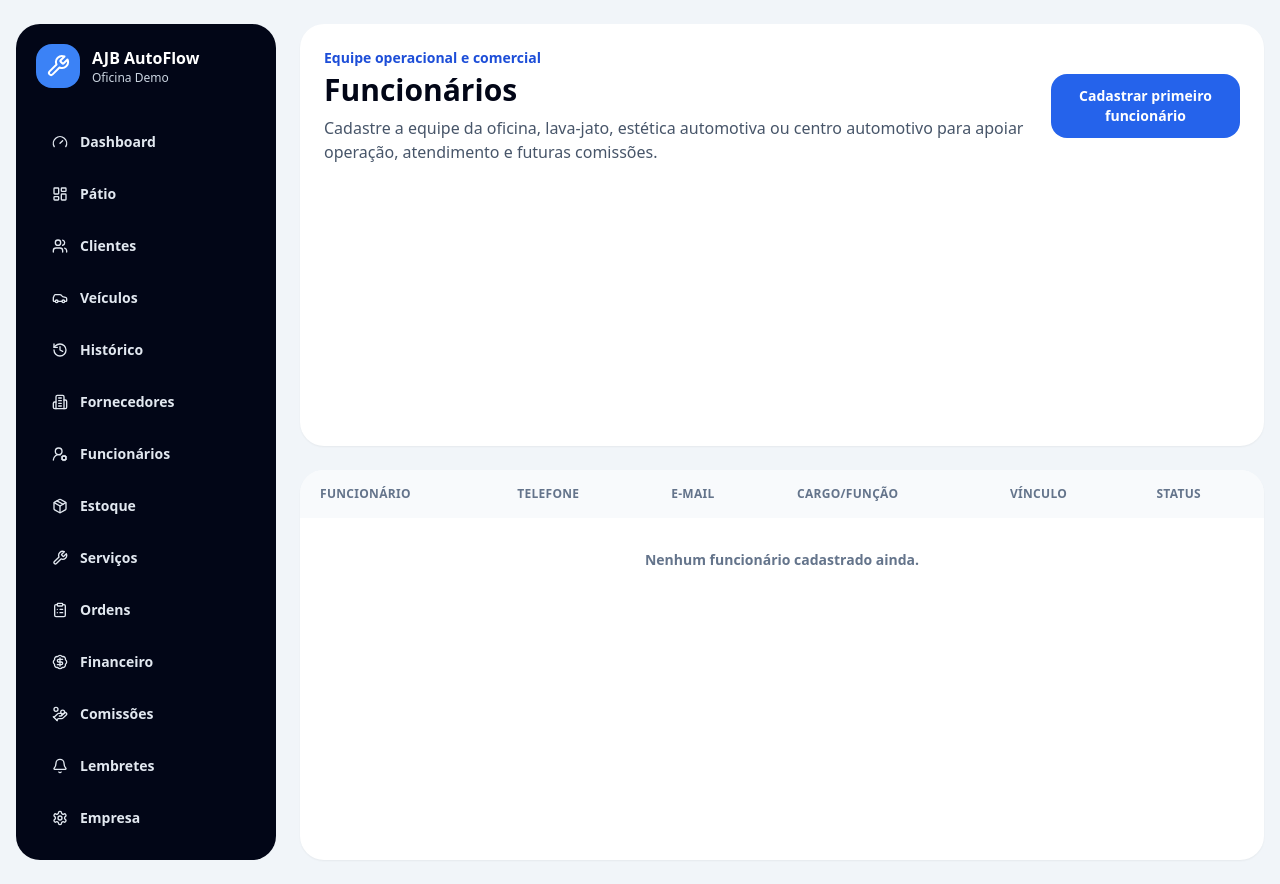
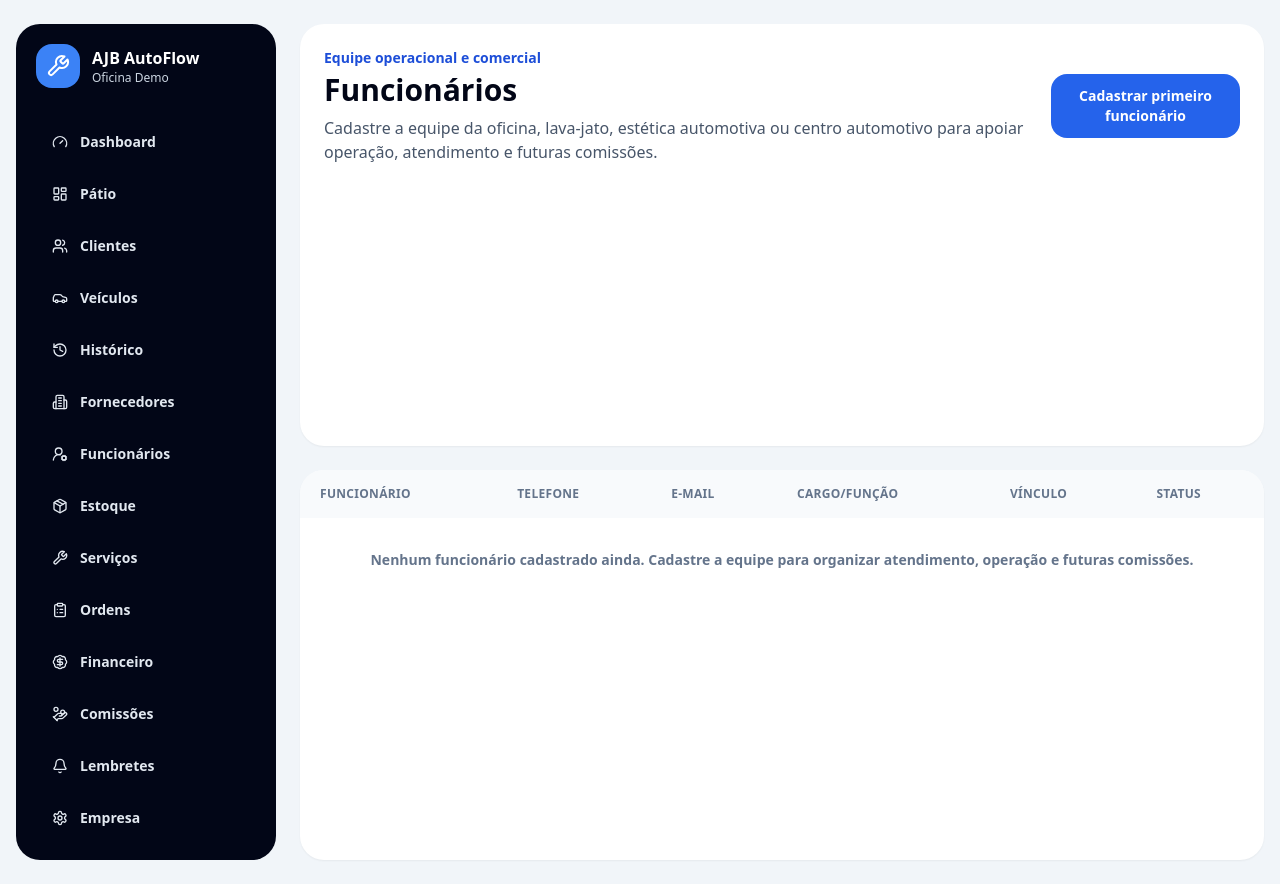
Before and after one commit to anjobrito/ajb-autoflow, a Next.js app: page /funcionarios in a window 1280 px wide. Built offline with nearby package versions, Linux system fonts and the light colour scheme.

Commit message:
Melhora estado vazio de funcionarios

```diff
--- a/components/employees-client.tsx
+++ b/components/employees-client.tsx
@@ -25,7 +25,7 @@ export function EmployeesClient() {
             {employees.length === 0 ? (
               <tr>
                 <td colSpan={6} className="px-5 py-8 text-center text-sm font-semibold text-slate-500">
-                  Nenhum funcionário cadastrado ainda.
+                  Nenhum funcionário cadastrado ainda. Cadastre a equipe para organizar atendimento, operação e futuras comissões.
                 </td>
               </tr>
             ) : employees.map((employee) => (
```
